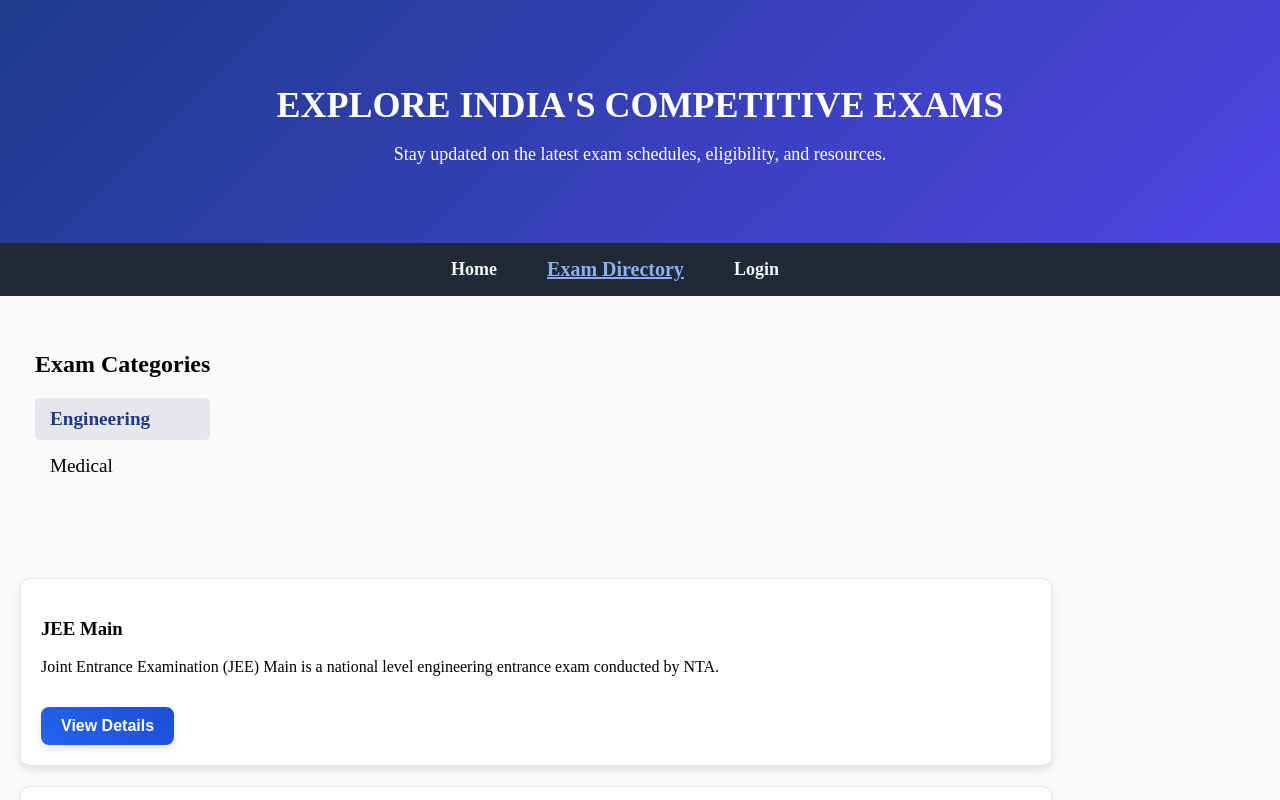
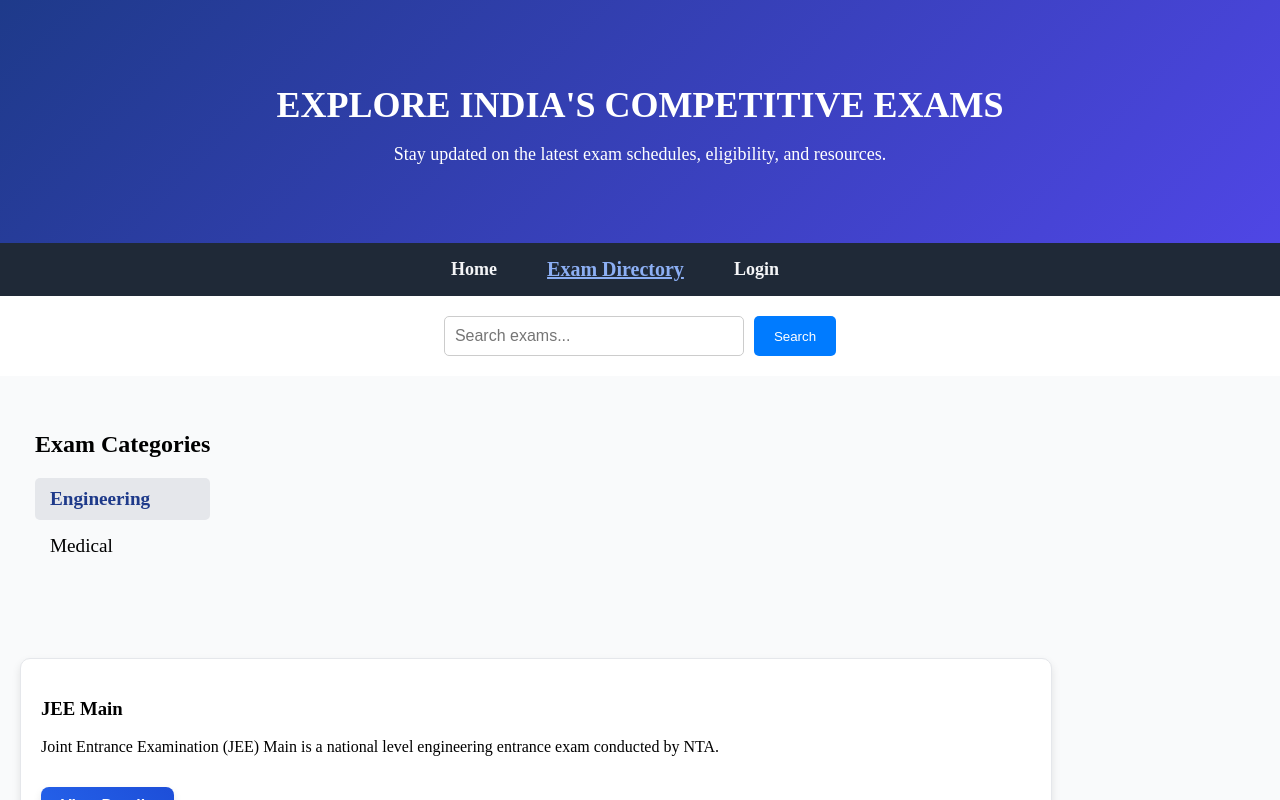
Before and after one commit to KavyaRelhan/Competitive-Exams-Guide, a React (Vite) app in the folder my-react-app/: page /exam-directory in a window 1280 px wide. Shown: the top 800 px of the page. Built offline with nearby package versions, Linux system fonts and the light colour scheme.

Commit message:
search bar in exam directory

```diff
--- a/my-react-app/src/components/SearchBar.jsx
+++ b/my-react-app/src/components/SearchBar.jsx
@@ -1,22 +1,28 @@
 import { useState } from 'react';
+// import '../styles/SearchBar.css';
 
-const SearchBar = () => {
-  const [query, setQuery] = useState('');
+const SearchBar = ({ searchQuery, onSearchChange, onSearchSubmit }) => {
+  const [inputValue, setInputValue] = useState(searchQuery);
 
-  const handleSearch = (e) => {
+  const handleInputChange = (e) => {
+    const value = e.target.value;
+    setInputValue(value);
+    onSearchChange(value); // Trigger real-time search
+  };
+
+  const handleSubmit = (e) => {
     e.preventDefault();
-    // Logic to search exams based on query
-    console.log('Search query:', query);
+    onSearchSubmit(); // Trigger search on button click
   };
 
   return (
     <div className="search-bar">
-      <form onSubmit={handleSearch}>
+      <form onSubmit={handleSubmit}>
         <input
           type="text"
           placeholder="Search exams..."
-          value={query}
-          onChange={(e) => setQuery(e.target.value)}
+          value={inputValue}
+          onChange={handleInputChange}
         />
         <button type="submit">Search</button>
       </form>
--- a/my-react-app/src/pages/ExamsDirectory.jsx
+++ b/my-react-app/src/pages/ExamsDirectory.jsx
@@ -6,32 +6,56 @@ import ExamDetail from '../components/ExamDetail';
 import '../styles/ExamsDirectory.css';
 import HeroBanner from '../components/HeroBanner';
 import Navbar from '../components/Navbar';
+import SearchBar from '../components/SearchBar';
 
-const ExamsDirectory = ({isAuthenticated}) => {
+const ExamsDirectory = ({ isAuthenticated }) => {
   const categories = [...new Set(examsData.map((exam) => exam.category))];
   const [selectedCategory, setSelectedCategory] = useState(categories[0]);
   const [selectedExam, setSelectedExam] = useState(null);
+  const [searchQuery, setSearchQuery] = useState('');
+  const [isSearching, setIsSearching] = useState(false); // To track if the user is searching
 
   const handleCategoryChange = (category) => {
     setSelectedCategory(category);
-    setSelectedExam(null); // Reset selected exam when changing category
+    setSelectedExam(null);
+    setSearchQuery('');
+    setIsSearching(false);
   };
 
-  const filteredExams = examsData.filter((exam) => exam.category === selectedCategory);
+  const handleSearchChange = (query) => {
+    setSearchQuery(query);
+    setSelectedExam(null);
+    setIsSearching(query.trim() !== ''); // Hide sidebar if there's an active search query
+  };
+
+  const handleSearchSubmit = () => {
+    setIsSearching(searchQuery.trim() !== ''); // Ensure search happens on button click too
+  };
+
+  const filteredExams = isSearching
+    ? examsData.filter((exam) =>
+        exam.name.toLowerCase().includes(searchQuery.toLowerCase())
+      )
+    : examsData.filter((exam) => exam.category === selectedCategory);
 
   return (
     <>
-    <HeroBanner/>
-    <Navbar
-      isAuthenticated={isAuthenticated}
+      <HeroBanner />
+      <Navbar isAuthenticated={isAuthenticated} />
+      <SearchBar
+        searchQuery={searchQuery}
+        onSearchChange={handleSearchChange}
+        onSearchSubmit={handleSearchSubmit}
       />
       <div className="exams-directory">
+        {!isSearching && (
           <ExamCategoryList
             categories={categories}
             selectedCategory={selectedCategory}
             onCategoryChange={handleCategoryChange}
           />
-      <div className="exams-content">
+        )}
+        <div className={`exams-content ${isSearching ? 'full-width' : ''}`}>
           {!selectedExam ? (
             <div className="exam-list">
               {filteredExams.map((exam) => (
--- a/my-react-app/src/styles/ExamsDirectory.css
+++ b/my-react-app/src/styles/ExamsDirectory.css
@@ -1,11 +1,11 @@
-html, body{
+html, body {
   margin: 0;
-  padding : 0;
+  padding: 0;
   width: 100%;
   box-sizing: border-box;
 }
 
-*{
+* {
   box-sizing: border-box;
 }
 
@@ -15,15 +15,18 @@ html, body{
   gap: 150px; /* Keeps gaps between cards */
   padding: 30px;
   background-color: #f9fafb;
-  /* justify-content: center; */
   width: 100%;
   box-sizing: border-box;
 }
 
-.exam-category-list{
+.exams-directory.full-width {
+  justify-content: center; /* Center the content when sidebar is hidden */
+}
+
+.exam-category-list {
   max-width: 100%;
-  /* margin: 0; */
 }
+
 .exam-category-list ul {
   list-style: none;
   padding: 0;
@@ -48,7 +51,6 @@ html, body{
   background-color: #dbeafe; /* Highlight on hover */
 }
 
-
 .exam-card {
   border: 1px solid #e5e7eb;
   padding: 20px;
@@ -57,8 +59,6 @@ html, body{
   box-shadow: 0 4px 8px rgba(0, 0, 0, 0.1);
   transition: transform 0.3s ease, box-shadow 0.3s ease;
   margin-bottom: 20px; /* Adds vertical gaps between cards */
-  /* flex: 1 1 calc(33.33% - 20px);  */
-  /* max-width: calc(33.33% - 20px);  */
 }
 
 .exam-card:hover {
@@ -87,13 +87,42 @@ html, body{
   box-shadow: 0 8px 15px rgba(0, 0, 0, 0.2);
   transform: scale(1.05);
 }
+
 .exam-detail {
   padding: 20px;
   border: 1px solid #ddd;
   border-radius: 8px;
   background-color: #ffffff;
 }
-/* ExamsDirectory.module.css */
+
+/* Search Bar Styling */
+.search-bar {
+  margin: 20px;
+  text-align: center;
+}
+
+.search-bar input {
+  width: 300px;
+  padding: 10px;
+  border: 1px solid #ccc;
+  border-radius: 5px;
+}
+
+.search-bar button {
+  padding: 10px 20px;
+  margin-left: 10px;
+  background-color: #007bff;
+  color: white;
+  border: none;
+  border-radius: 5px;
+  cursor: pointer;
+}
+
+.search-bar button:hover {
+  background-color: #0056b3;
+}
+
+/* Responsive Design */
 @media (max-width: 768px) {
   .exams-directory {
     flex-direction: column; /* Stack cards vertically */
```
Also changed, not shown: 2 other files (tests, documents, lock files or other folders). Lines whose indentation alone changed are shown as unchanged.
